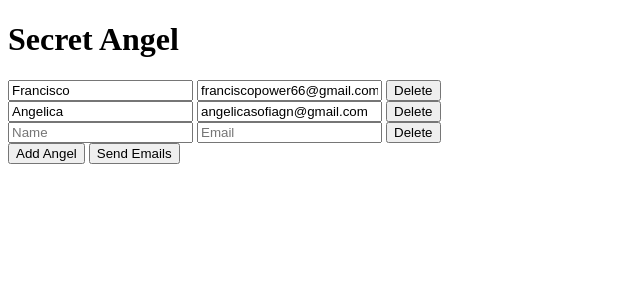
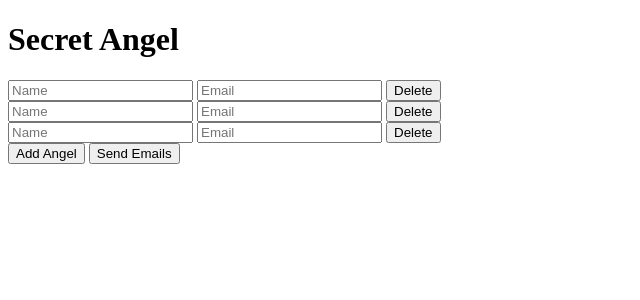
Before and after one commit to franciscopower/secret-angel, a SvelteKit app: page / in a window 1280 px wide. Shown: the top 300 px of the page, without its empty margins (0-640 px from the left). Built offline with nearby package versions, Linux system fonts and the light colour scheme; what mailtrap would draw is missing.

Commit message:
add form validation to html
also added comments and logging of form results

```diff
--- a/src/routes/+page.server.ts
+++ b/src/routes/+page.server.ts
@@ -7,20 +7,24 @@ import * as dotenv from 'dotenv';
 dotenv.config();
 
 export const actions = {
-  default: async ({ cookies, request }) => {
+  default: async ({ request }) => {
     const data = await request.formData();
+    // Parse form data
     const emails = data.getAll('email') as string[];
     const names = data.getAll('name') as string[];
 
+    // Create distribution list and shuffle
     const distributionList = createDistributionList(emails, names);
     const shuffledList = shuffleArray(distributionList);
 
+    // Send emails
     distributionList.forEach(async (participant, index) => {
       const assigned = shuffledList[index];
       const emailText = `Hi ${participant.name}! You are the secret angel of ${assigned.name}`;
       await sendEmail(participant.email, emailText);
     });
 
+    return { success: true };
   }
 }satisfies Actions;
 
--- a/src/routes/+page.svelte
+++ b/src/routes/+page.svelte
@@ -1,12 +1,18 @@
 <script lang="ts">
+  let { form } = $props();
+
+  $effect(() => {
+    console.log('Form data changed:', form);
+  });
+
 	interface Participant {
 		name: string;
 		email: string;
 	}
 
 	let participants: Participant[] = $state([
-		{ name: 'Francisco', email: 'franciscopower66@gmail.com' },
-		{ name: 'Angelica', email: 'angelicasofiagn@gmail.com' },
+		{ name: '', email: '' },
+		{ name: '', email: '' },
 		{ name: '', email: '' }
 	]);
 
@@ -29,8 +35,8 @@
 
 		{#each participants as participant, index (index)}
 			<div class="participant">
-				<input name="name" type="text" bind:value={participant.name} placeholder="Name" />
-				<input name="email" type="email" bind:value={participant.email} placeholder="Email" />
+				<input required name="name" type="text" bind:value={participant.name} placeholder="Name" />
+				<input required name="email" type="email" bind:value={participant.email} placeholder="Email" />
 				<button type="button" onclick={() => deleteParticipant(index)}>Delete</button>
 			</div>
 		{/each}
```
Also changed, not shown: 1 other file (tests, documents, lock files or other folders).
